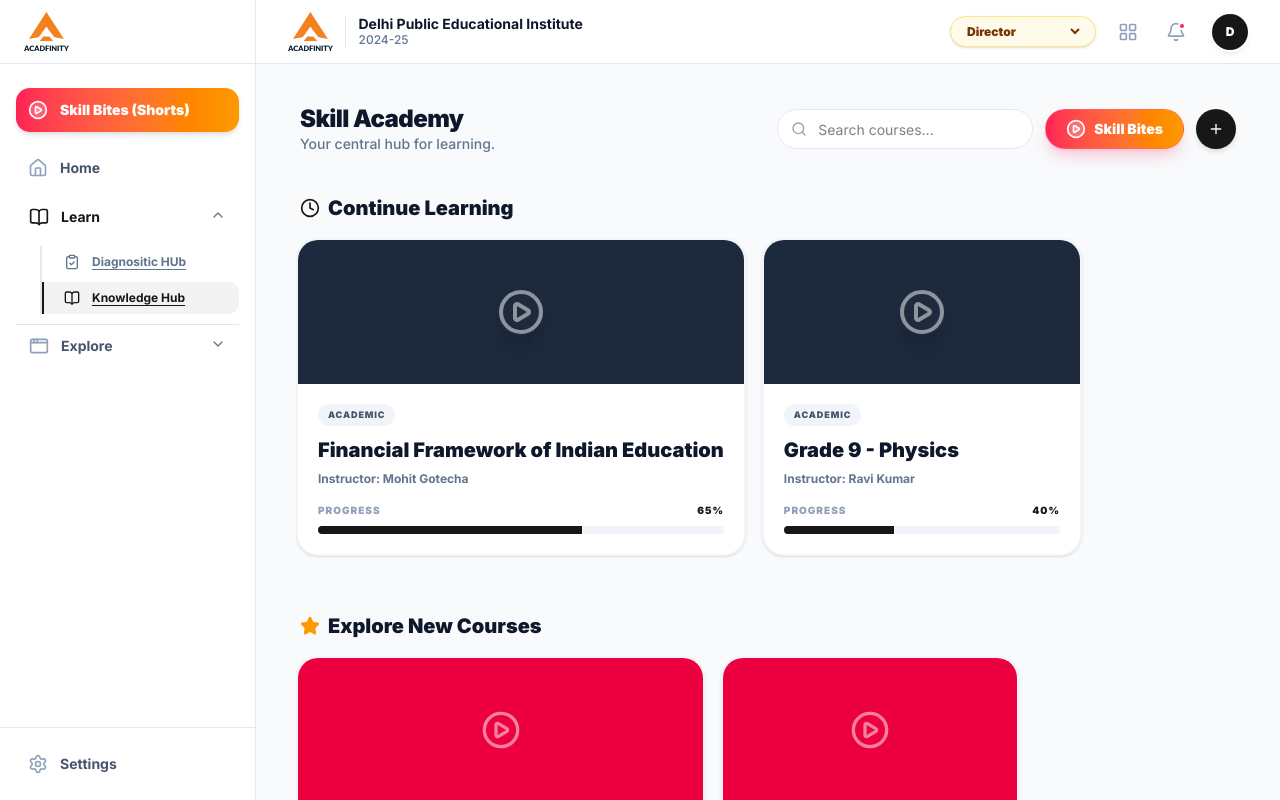
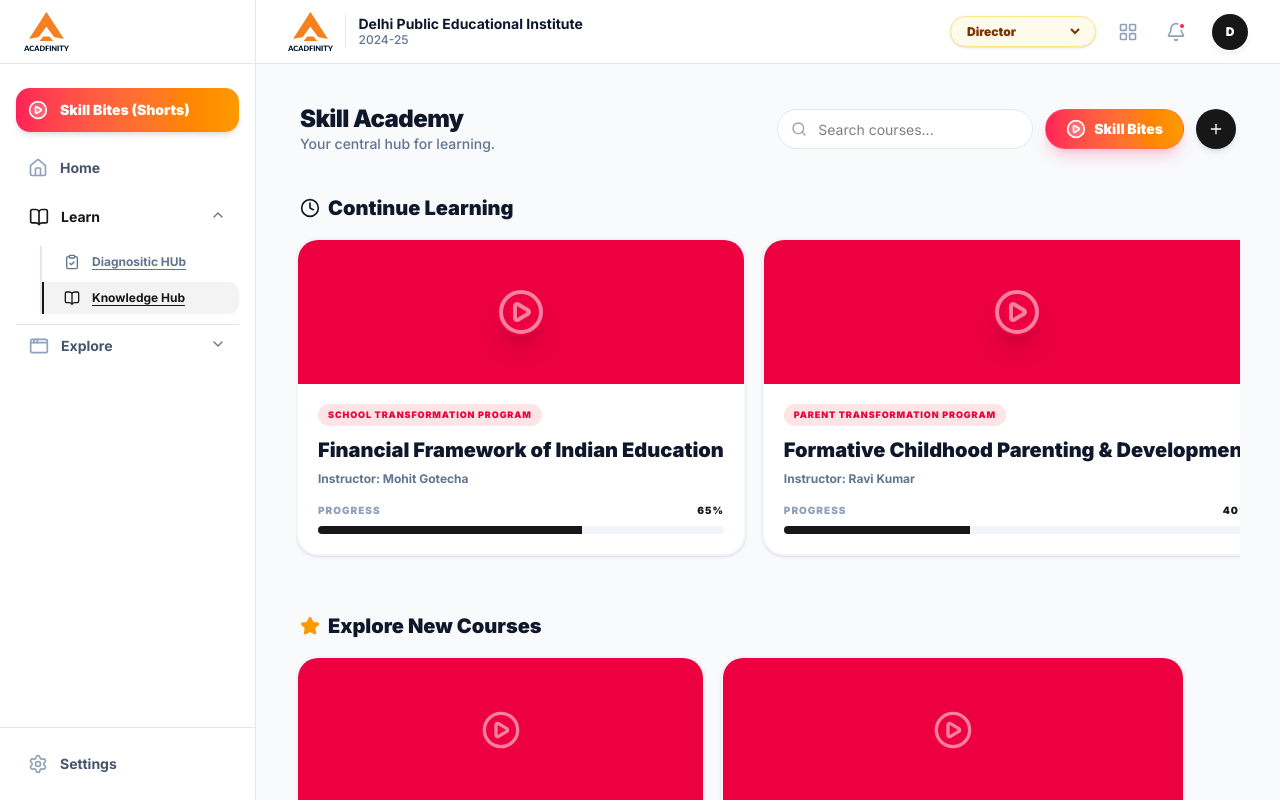
Before and after one commit to mohit20s/acadfinity-2-prototype, a Next.js app: page /lms in a window 1280 px wide. Built offline with nearby package versions, Linux system fonts and the light colour scheme.

Commit message:
spelling mistake

```diff
--- a/src/components/dashboard/diagnostic-tool.tsx
+++ b/src/components/dashboard/diagnostic-tool.tsx
@@ -9,11 +9,11 @@ import Link from 'next/link';
 // Exact data matching your screenshot
 const templates = [
   { id: 1, type: "SCHOOL", title: "School Health & Readiness Check", desc: "A complete 360-degree diagnostic for school operations, HR, Finance, and Governance.", highlight: false , url: "http://diagnostic.acadfinity.com/"  },
-  { id: 2, type: "INSTITUTE", title: "Coaching Institute Optimizer", desc: "Analyze batch management, test prep efficiency, and student retention for coaching centers.", highlight: false },
+  { id: 6, type: "INSTITUTE", title: "Coaching Institute Optimizer", desc: "Analyze batch management, test prep efficiency, and student retention for coaching centers.", highlight: false },
   { id: 3, type: "INSTITUTE", title: "Executive Leadership Index", desc: "Evaluate strategic vision, compliance, and team trust for institutional leaders.", highlight: false },
   { id: 4, type: "TEACHER", title: "Teacher Pedagogical Evaluation", desc: "Assess classroom management, tech integration, and remedial intervention capabilities.", highlight: false },
   { id: 5, type: "STUDENT", title: "Student Academic & Wellbeing Profiler", desc: "Identify study habits, conceptual gaps, and mental wellbeing for personalized counseling.", highlight: false },
-  { id: 6, type: "PARENT", title: "Parent-School Harmony & Home Environment", desc: "Understand home study environments, screen time habits, and parental support structures.", highlight: true }, // Highlighted orange card
+  { id: 2, type: "PARENT", title: "Parent-School Harmony & Home Environment", desc: "Understand home study environments, screen time habits, and parental support structures.", highlight: true }, // Highlighted orange card
 ];
 const REAL_DASHBOARD_URL = "https://diagnostic.acadfinity.com/login";
 export default function DiagnosticToolPage() {
--- a/src/components/dashboard/lms-catalog.tsx
+++ b/src/components/dashboard/lms-catalog.tsx
@@ -12,10 +12,10 @@ import { usePrototypeStore } from "@/store/use-prototype-store";
 
 // --- MOCK DATA ---
 const courses = [
-  { id: 'FF-a01', title: "Financial Framework of Indian Education", instructor: "Mohit Gotecha", students: 340, progress: 65, type: 'academic', price: "Free", oldPrice: null },
-  { id: 'phy-g9', title: "Grade 9 - Physics", instructor: "Ravi Kumar", students: 28, progress: 40, type: 'academic', price: "Free", oldPrice: null },
-  { id: 'ai-basics', title: "Financial Framework of Indian Education", instructor: "Mohit G.", students: 150, progress: 0, type: 'outskill', price: "₹2,500", oldPrice: "₹4,000" },
-  { id: 'design-pro', title: "Graphic Design Masterclass", instructor: "Sarah P.", students: 85, progress: 0, type: 'outskill', price: "₹1,999", oldPrice: "₹4,999" },
+  { id: 'FF-a01', title: "Financial Framework of Indian Education", instructor: "Mohit Gotecha", students: 340, progress: 65, type: 'SCHOOL TRANSFORMATION PROGRAM', price: "Free", oldPrice: null },
+  { id: 'phy-g9', title: "Formative Childhood Parenting & Development", instructor: "Ravi Kumar", students: 28, progress: 40, type: 'PARENT TRANSFORMATION PROGRAM', price: "Free", oldPrice: null },
+  { id: 'ai-basics', title: "Financial Framework of Indian Education", instructor: "Mohit G.", students: 150, progress: 0, type: 'SCHOOL TRANSFORMATION PROGRAM', price: "₹2,500", oldPrice: "₹4,000" },
+  { id: 'design-pro', title: "Formative Childhood Parenting & Development", instructor: "Sarah P.", students: 85, progress: 0, type: 'PARENT TRANSFORMATION PROGRAM', price: "₹1,999", oldPrice: "₹4,999" },
 ];
 
 export default function LmsCatalogPage() {
```
